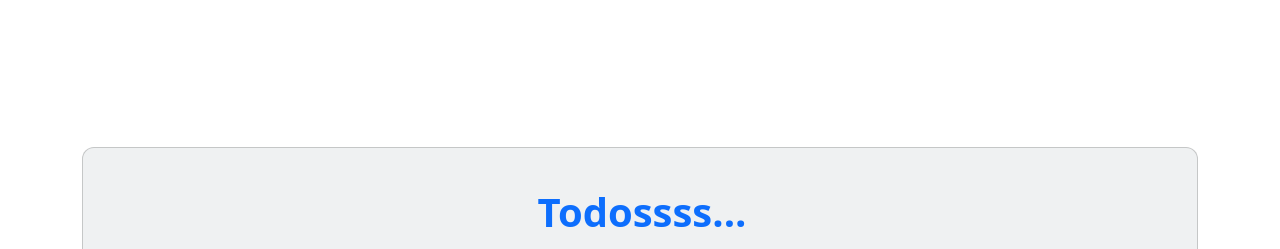
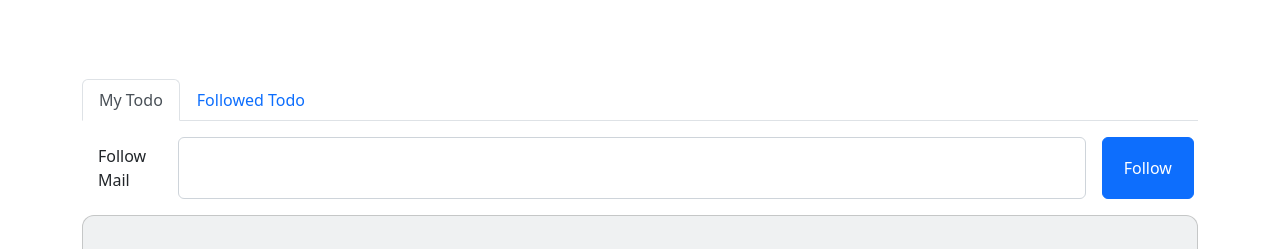
Before and after one commit to real-shut-down-exe/todo_front, an Angular app: page /dashboard in a window 1280 px wide. Shown: the top 249 px of the page. Built offline with nearby package versions, Linux system fonts and the light colour scheme; no server answers.

Commit message:
made difference between admin and user

```diff
--- a/src/app/app.module.ts
+++ b/src/app/app.module.ts
@@ -12,6 +12,7 @@ import { HttpClientModule } from '@angular/common/http';
 import { FontAwesomeModule } from '@fortawesome/angular-fontawesome';
 import { FormsModule, ReactiveFormsModule } from '@angular/forms';
 import { EditModalComponent } from './dashboard/components/edit-modal/edit-modal.component';
+import { OtherTodosComponent } from './dashboard/components/other-todos/other-todos.component';
 
 export function appConfigInit(configService: ConfigService) {
   return () => { return configService.load() }
@@ -23,6 +24,7 @@ export function appConfigInit(configService: ConfigService) {
     StartPageComponent,
     DashboardComponent,
     EditModalComponent,
+    OtherTodosComponent,
   ],
   imports: [
     AuthModule,
--- /dev/null
+++ b/src/app/dashboard/components/other-todos/other-todos.component.html
@@ -0,0 +1 @@
+<p>other-todos works!</p>
--- a/src/app/dashboard/dashboard.component.html
+++ b/src/app/dashboard/dashboard.component.html
@@ -2,6 +2,20 @@
     <div class="container py-5 h-100">
         <div class="row d-flex justify-content-center align-items-center h-100">
             <div class="col">
+                <ul class="nav nav-tabs mb-3">
+                    <li class="nav-item">
+                        <a class="nav-link active" aria-current="page" href="#">My Todo</a>
+                    </li>
+                    <li class="nav-item">
+                        <a class="nav-link" href="#">Followed Todo</a>
+                    </li>
+                </ul>
+                <div class="row mb-3 px-3">
+                    <label class="col-sm-1 col-form-label">Follow Mail</label>
+                    <input type="text" class="col form-control">
+                    <button class="col-sm-1 ms-3 btn btn-primary">Follow</button>
+                </div>
+
                 <div class="card mb-5" id="list1" style="border-radius: .75rem; background-color: #eff1f2;">
                     <div class="card-body py-4 px-4 px-md-5">
 
@@ -87,12 +101,13 @@
 
 
                         <div *ngFor="let todo of filteredTodos" [formGroup]="toggleTodoForm">
-                            <ul class="list-group list-group-horizontal rounded-0 bg-transparent" [formGroup]="toggleTodoForm">
+                            <ul class="list-group list-group-horizontal rounded-0 bg-transparent"
+                                [formGroup]="toggleTodoForm">
                                 <li class="list-group-item  d-flex align-items-center flex-grow-1 border-0 bg-transparent"
                                     style="background-color: #f4f6f7;">
 
                                     <input class="form-check-input me-2" type="checkbox" [checked]="todo.is_deleted"
-                                        aria-label="..." (click)="toggleIsDeleted(todo)"/>
+                                        aria-label="..." (click)="toggleIsDeleted(todo)" />
 
                                     <ng-container *ngIf="todo.is_deleted; else notDeleted">
                                         <s class="lead fw-bold text-secondary" title="Job">{{todo.title}}</s>
@@ -111,10 +126,12 @@
 
                                 <li class="d-flex justify-content-center align-items-center">
                                     <ul class="p-0">
-                                        <fa-icon [icon]="faTrash" class="iconMargin" (click)="deleteTodo(todo.pk)">delete</fa-icon>
+                                        <fa-icon [icon]="faTrash" class="iconMargin"
+                                            (click)="deleteTodo(todo.pk)">delete</fa-icon>
                                     </ul>
                                     <ul class="p-0">
-                                        <fa-icon [icon]="faPen" class="iconMargin" (click)="openEditModal(todo.pk)">edit</fa-icon>
+                                        <fa-icon [icon]="faPen" class="iconMargin"
+                                            (click)="openEditModal(todo.pk)">edit</fa-icon>
 
                                     </ul>
                                 </li>
--- a/src/app/dashboard/dashboard.component.ts
+++ b/src/app/dashboard/dashboard.component.ts
@@ -8,6 +8,7 @@ import { HttpClient, HttpHeaders } from '@angular/common/http';
 import { FormBuilder, FormGroup, Validators } from '@angular/forms';
 import { NgbModal } from '@ng-bootstrap/ng-bootstrap';
 import { EditModalComponent } from './components/edit-modal/edit-modal.component';
+import { User } from '../auth/models/user.model';
 
 @Component({
   selector: 'app-dashboard',
@@ -20,6 +21,7 @@ export class DashboardComponent implements OnInit{
   faPen = faPen
   postTodoForm: FormGroup
   toggleTodoForm: FormGroup
+  otherUserMail: FormGroup
   selectedOption: string = "1";
 
   constructor(
@@ -33,6 +35,9 @@ export class DashboardComponent implements OnInit{
       title: ['',Validators.required],
       created_by: [localStorage.getItem("pk")]
     })
+    this.otherUserMail = this.fb.group({
+      mail: ['emre@emre.com'],
+    })
     this.toggleTodoForm = this.fb.group({})
   }
   todos: Todos[] = [];
@@ -40,6 +45,7 @@ export class DashboardComponent implements OnInit{
 
   ngOnInit() {
     this.fetchData()
+    this.loginUser()
   }
 
   fetchData(){
@@ -147,4 +153,11 @@ export class DashboardComponent implements OnInit{
     return dateString.includes(searchTerm) || dateString.includes(`T${searchTerm}`);
   }
 
+  otherUserId: string = ""
+  loginUser() {
+    this.httpService.findUserByMail(this.otherUserMail.value).subscribe(
+      (response: User) => {
+        this.otherUserId = response.pk
+    });
+  }
 }
--- a/src/app/service/http-service.service.ts
+++ b/src/app/service/http-service.service.ts
@@ -2,6 +2,7 @@ import { Injectable } from '@angular/core';
 import { HttpClient, HttpHeaders, HttpParams } from '@angular/common/http';
 import { Observable } from 'rxjs';
 import { Todos, AddTodo  } from '../dashboard/models/dashboard.model';
+import { User } from '../auth/models/user.model';
 
 @Injectable({
   providedIn: 'root'
@@ -40,4 +41,9 @@ export class HttpService {
     const requestData = { created_by: createdBy };
     return this.http.post(`${this.endpoint}/todo/get_all_todo_by_id/`, requestData);
   }
+
+  findUserByMail(user: User) {
+    return this.http
+      .post<User>(`${this.endpoint}/user/findUserByMail/`, user,)
+  }
 }
```
Also changed, not shown: src/app/dashboard/components/other-todos/other-todos.component.ts (added, +10 -0 lines), src/app/dashboard/components/other-todos/other-todos.component.css (added), 1 other file (tests, documents, lock files or other folders). Lines whose indentation alone changed are shown as unchanged.
